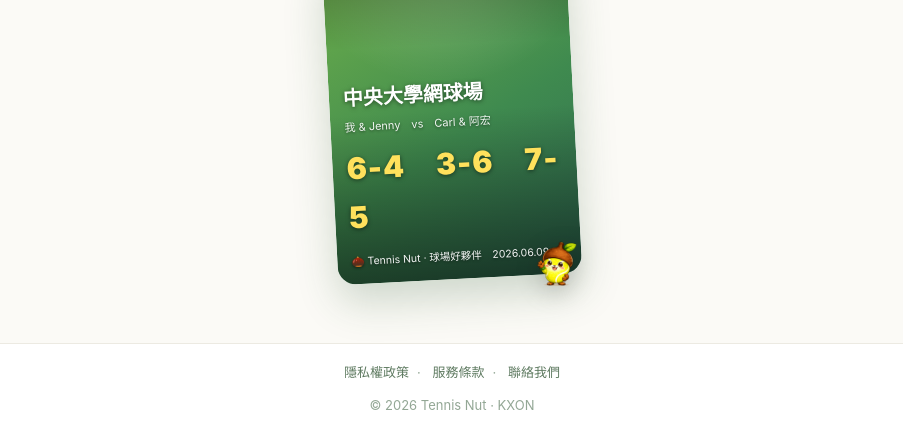
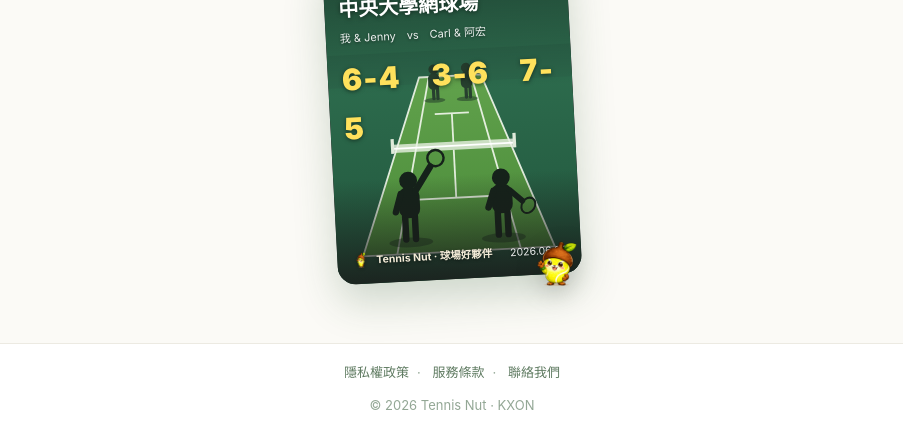
Before and after one commit to KXON-Tennis/tennection-web, a plain HTML site: page index.html in a window 1280 px wide. Shown: the part 1693-2128 px from the top of the page, without its empty margins (188-1091 px from the left). Drawn offline with Linux system fonts and the light colour scheme.

Commit message:
feat(web): rebuild share card to match app — photo-style doubles scene + scrim overlay, green badge, gold score, Nutty footer

```diff
--- a/index.html
+++ b/index.html
@@ -169,17 +169,71 @@
     <p>拍照打卡，一鍵做成專屬圖卡，把你的高光時刻分享到社群。</p>
     <div class="sharewrap">
       <div class="sharecard">
+        <svg class="court-svg" viewBox="0 0 300 400" preserveAspectRatio="xMidYMid slice" xmlns="http://www.w3.org/2000/svg">
+          <defs>
+            <linearGradient id="bg" x1="0" y1="0" x2="0" y2="1">
+              <stop offset="0" stop-color="#37795A"/><stop offset=".4" stop-color="#2C6A4C"/><stop offset="1" stop-color="#21563C"/>
+            </linearGradient>
+            <linearGradient id="surf" x1="0" y1="0" x2="0" y2="1">
+              <stop offset="0" stop-color="#61A24C"/><stop offset="1" stop-color="#4A8A39"/>
+            </linearGradient>
+          </defs>
+          <rect width="300" height="400" fill="url(#bg)"/>
+          <rect x="0" y="118" width="300" height="40" fill="#2A6047" opacity=".45"/>
+          <polygon points="112,150 188,150 268,366 32,366" fill="url(#surf)"/>
+          <g stroke="#F3F8EE" stroke-width="2.2" fill="none" opacity=".9" stroke-linejoin="round">
+            <polygon points="112,150 188,150 268,366 32,366"/>
+            <line x1="124" y1="150" x2="74" y2="366"/>
+            <line x1="176" y1="150" x2="226" y2="366"/>
+            <line x1="129" y1="196" x2="171" y2="196"/>
+            <line x1="86" y1="300" x2="214" y2="300"/>
+            <line x1="150" y1="196" x2="150" y2="232"/>
+            <line x1="150" y1="241" x2="150" y2="300"/>
+          </g>
+          <g>
+            <rect x="76" y="231" width="148" height="10" fill="#E9F2E3" opacity=".8"/>
+            <line x1="76" y1="236" x2="224" y2="236" stroke="#FFFFFF" stroke-width="2"/>
+            <rect x="73" y="224" width="4" height="18" fill="#dfeada"/>
+            <rect x="223" y="224" width="4" height="18" fill="#dfeada"/>
+          </g>
+          <g fill="#27402F">
+            <ellipse cx="130" cy="179" rx="13" ry="3" fill="#1c3326" opacity=".5"/>
+            <rect x="127" y="163" width="4" height="16" rx="2"/><rect x="132" y="163" width="4" height="16" rx="2"/>
+            <rect x="123" y="146" width="14" height="20" rx="6"/><circle cx="130" cy="141" r="6"/>
+            <ellipse cx="170" cy="179" rx="13" ry="3" fill="#1c3326" opacity=".5"/>
+            <rect x="167" y="163" width="4" height="16" rx="2"/><rect x="172" y="163" width="4" height="16" rx="2"/>
+            <rect x="163" y="146" width="14" height="20" rx="6"/><circle cx="170" cy="141" r="6"/>
+          </g>
+          <g fill="#15221A">
+            <ellipse cx="92" cy="352" rx="27" ry="6" fill="#102018" opacity=".4"/>
+            <ellipse cx="206" cy="352" rx="27" ry="6" fill="#102018" opacity=".4"/>
+            <rect x="82" y="316" width="8" height="36" rx="4"/><rect x="94" y="316" width="8" height="36" rx="4"/>
+            <rect x="79" y="284" width="26" height="38" rx="11"/><circle cx="92" cy="276" r="11"/>
+            <line x1="82" y1="292" x2="75" y2="314" stroke="#15221A" stroke-width="8" stroke-linecap="round"/>
+            <line x1="101" y1="288" x2="120" y2="260" stroke="#15221A" stroke-width="8" stroke-linecap="round"/>
+            <circle cx="127" cy="250" r="10" fill="none" stroke="#15221A" stroke-width="3"/>
+            <rect x="196" y="316" width="8" height="36" rx="4"/><rect x="208" y="316" width="8" height="36" rx="4"/>
+            <rect x="193" y="286" width="26" height="36" rx="11"/><circle cx="206" cy="278" r="11"/>
+            <line x1="196" y1="294" x2="189" y2="314" stroke="#15221A" stroke-width="8" stroke-linecap="round"/>
+            <line x1="216" y1="294" x2="231" y2="308" stroke="#15221A" stroke-width="7" stroke-linecap="round"/>
+            <ellipse cx="238" cy="314" rx="8" ry="10" fill="none" stroke="#15221A" stroke-width="2.5" transform="rotate(35 238 314)"/>
+          </g>
+        </svg>
         <div class="scrim"></div>
         <div class="ov">
-          <div class="ov-row">
-            <span class="badge">🏆 勝 · 雙打</span>
-            <span class="mark"><img src="/logo.png" alt="" />Tennis Nut</span>
-          </div>
-          <div>
+          <div class="ov-top">
+            <div class="ov-row">
+              <span class="badge"><svg class="bi" viewBox="0 0 16 16"><circle cx="8" cy="8" r="7" fill="#B6F06A"/><path d="M2.4 4.2C5 5.6 5 10.4 2.4 11.8M13.6 4.2C11 5.6 11 10.4 13.6 11.8" stroke="#2F6B3A" stroke-width="1.3" fill="none"/></svg>勝 · 雙打</span>
+              <span class="mark"><img src="logo.png" alt="" />Tennis Nut</span>
+            </div>
             <div class="court">中央大學網球場</div>
             <div class="vs">我 &amp; Jenny　vs　Carl &amp; 阿宏</div>
             <div class="score">6-4　3-6　7-5</div>
-            <div class="scfoot">🌰 Tennis Nut · 球場好夥伴　2026.06.09</div>
+          </div>
+          <div class="ov-foot">
+            <img src="nutty.png" alt="" class="foot-nutty" />
+            <span class="foot-brand">Tennis Nut · 球場好夥伴</span>
+            <span class="foot-date">2026.06.09</span>
           </div>
         </div>
       </div>
--- a/styles.css
+++ b/styles.css
@@ -502,16 +502,23 @@ footer a {
   overflow: hidden;
   transform: rotate(-3deg);
   box-shadow: 0 18px 40px rgba(45, 90, 52, 0.22);
-  background:
-    radial-gradient(120% 80% at 50% 0%, rgba(255, 255, 255, 0.22), rgba(255, 255, 255, 0) 50%),
-    linear-gradient(150deg, #6FB04A 0%, #3F8A4F 55%, #2F6B53 100%);
+  background: #1A1A1A;
+}
+
+.sharecard .court-svg {
+  position: absolute;
+  inset: 0;
+  width: 100%;
+  height: 100%;
+  display: block;
 }
 
 .sharecard .scrim {
   position: absolute;
   inset: 0;
-  background: linear-gradient(to bottom, rgba(0, 0, 0, 0.35),
-      rgba(0, 0, 0, 0) 28%, rgba(0, 0, 0, 0) 48%, rgba(0, 0, 0, 0.5) 100%);
+  background:
+    linear-gradient(to bottom, rgba(0, 0, 0, 0.45) 0%, rgba(0, 0, 0, 0) 42%),
+    linear-gradient(to top, rgba(26, 26, 26, 0.82) 0%, rgba(26, 26, 26, 0) 32%);
 }
 
 .sharecard .ov {
@@ -532,9 +539,18 @@ footer a {
 }
 
 .sharecard .badge {
+  display: inline-flex;
+  align-items: center;
+  gap: 5px;
   font-size: 12px;
   font-weight: 800;
   text-shadow: 0 1px 3px rgba(0, 0, 0, 0.5);
+}
+
+.sharecard .badge .bi {
+  width: 15px;
+  height: 15px;
+  filter: drop-shadow(0 1px 2px rgba(0, 0, 0, 0.5));
 }
 
 .sharecard .mark {
@@ -574,10 +590,29 @@ footer a {
   text-shadow: 0 1px 4px rgba(0, 0, 0, 0.5);
 }
 
-.sharecard .scfoot {
+.sharecard .ov-foot {
+  display: flex;
+  align-items: center;
+  gap: 6px;
+}
+
+.sharecard .foot-nutty {
+  width: 19px;
+  height: 19px;
+  filter: drop-shadow(0 1px 2px rgba(0, 0, 0, 0.4));
+}
+
+.sharecard .foot-brand {
   font-size: 10.5px;
-  margin-top: 10px;
-  opacity: 0.95;
+  font-weight: 700;
+  color: #F4ECD8;
+  text-shadow: 0 1px 3px rgba(0, 0, 0, 0.5);
+}
+
+.sharecard .foot-date {
+  margin-left: auto;
+  font-size: 10.5px;
+  opacity: 0.92;
   text-shadow: 0 1px 3px rgba(0, 0, 0, 0.5);
 }
 
```
